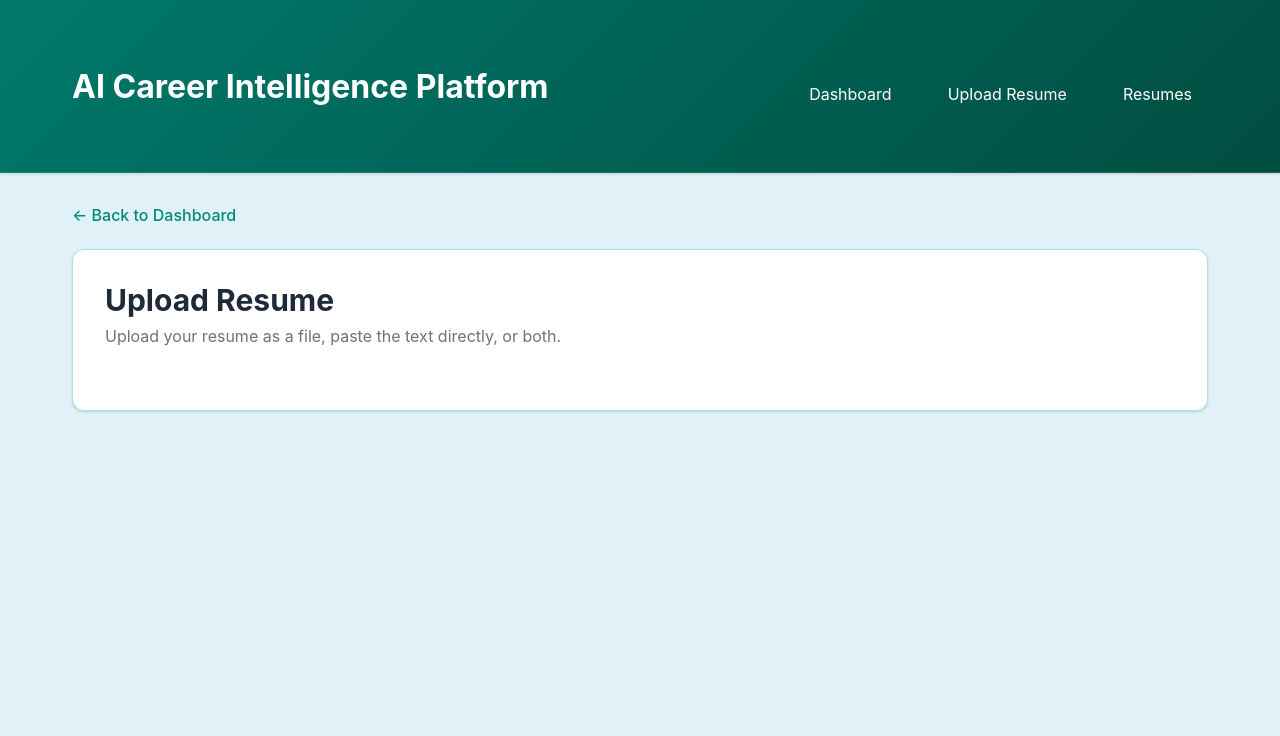
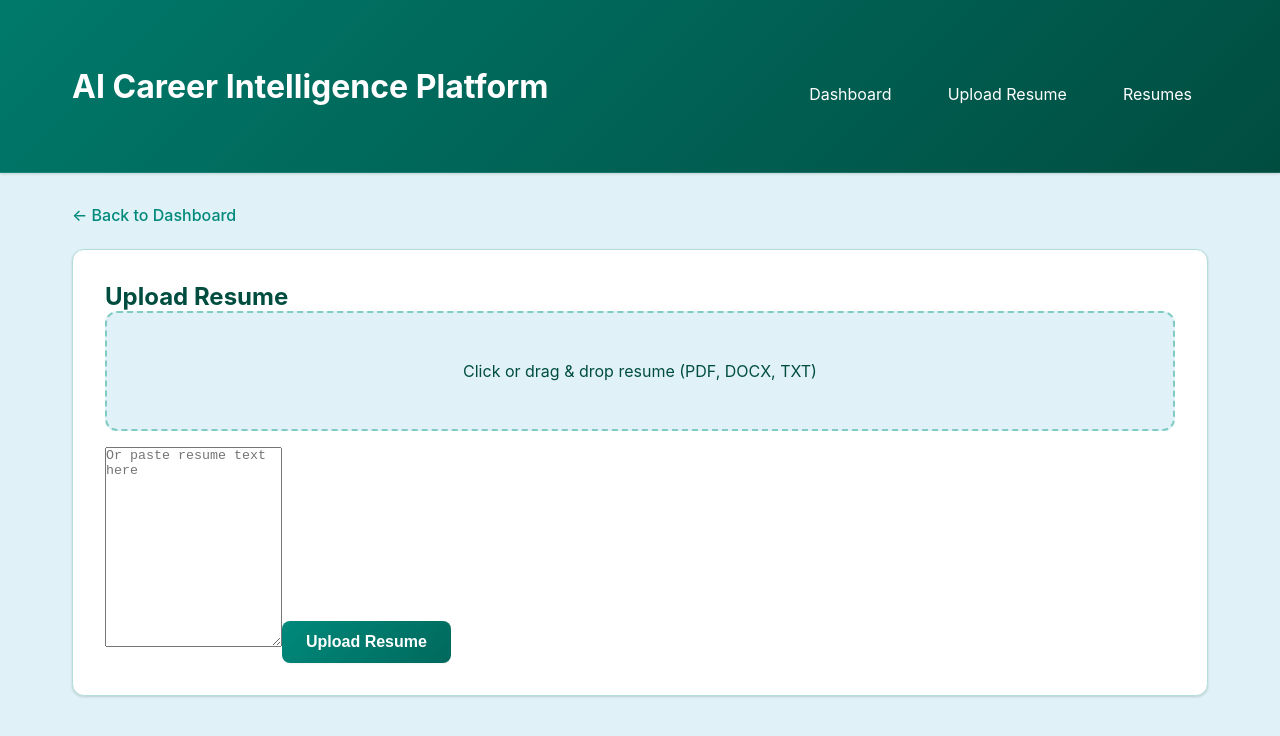
Before and after one commit to jaiswalprit3-ship-it/AI-Career-Intelligence-Platform, a Next.js app in the folder frontend/: page /upload in a window 1280 px wide. Shown: the top 736 px of the page. Built offline with nearby package versions, Linux system fonts and the light colour scheme; no server answers.

Commit message:
Fix upload UI rendering

```diff
--- a/frontend/app/upload/page.tsx
+++ b/frontend/app/upload/page.tsx
@@ -263,15 +263,15 @@
 //   )
 // }
 
-
 'use client'
 
 import { useState, useRef, DragEvent } from 'react'
 import Link from 'next/link'
 import { useRouter } from 'next/navigation'
-import { getClientId } from '@/lib/clientId'   // ✅ ADDED
+import { getClientId } from '@/lib/clientId'
 
-const BACKEND_URL = process.env.NEXT_PUBLIC_BACKEND_URL || 'http://localhost:8000'
+const BACKEND_URL =
+  process.env.NEXT_PUBLIC_BACKEND_URL || 'http://localhost:8000'
 
 const ALLOWED_FILE_TYPES = [
   'application/pdf',
@@ -286,7 +286,6 @@ export default function UploadResume() {
 
   const [resumeText, setResumeText] = useState('')
   const [selectedFile, setSelectedFile] = useState<File | null>(null)
-  const [uploadMethod, setUploadMethod] = useState<'text' | 'file'>('text')
   const [loading, setLoading] = useState(false)
   const [error, setError] = useState('')
   const [success, setSuccess] = useState('')
@@ -309,39 +308,15 @@ export default function UploadResume() {
   const handleFileSelect = (file: File) => {
     if (!validateFile(file)) return
     setSelectedFile(file)
+    setResumeText('')
     setError('')
-    setResumeText('')
-  }
-
-  const handleFileInputChange = (e: React.ChangeEvent<HTMLInputElement>) => {
-    const file = e.target.files?.[0]
-    if (file) handleFileSelect(file)
-  }
-
-  const handleDragOver = (e: DragEvent<HTMLDivElement>) => {
-    e.preventDefault()
-    setIsDragging(true)
-  }
-
-  const handleDragLeave = (e: DragEvent<HTMLDivElement>) => {
-    e.preventDefault()
-    setIsDragging(false)
   }
 
   const handleDrop = (e: DragEvent<HTMLDivElement>) => {
     e.preventDefault()
     setIsDragging(false)
-
     const file = e.dataTransfer.files?.[0]
-    if (file) {
-      handleFileSelect(file)
-      setUploadMethod('file')
-    }
-  }
-
-  const handleRemoveFile = () => {
-    setSelectedFile(null)
-    if (fileInputRef.current) fileInputRef.current.value = ''
+    if (file) handleFileSelect(file)
   }
 
   const handleSubmit = async (e: React.FormEvent) => {
@@ -352,47 +327,34 @@ export default function UploadResume() {
 
     try {
       const formData = new FormData()
+      formData.append('client_id', getClientId())
 
-      // ✅ ADD CLIENT ID
-      const clientId = getClientId()
-      formData.append('client_id', clientId)
-
-      if (selectedFile) {
-        formData.append('file', selectedFile)
-      }
-
-      if (resumeText.trim()) {
-        formData.append('resume_text', resumeText.trim())
-      }
+      if (selectedFile) formData.append('file', selectedFile)
+      if (resumeText.trim()) formData.append('resume_text', resumeText.trim())
 
       if (!selectedFile && !resumeText.trim()) {
-        setError('Please upload a resume file or paste resume text')
+        setError('Please upload a file or paste resume text')
         setLoading(false)
         return
       }
 
-      const response = await fetch(`${BACKEND_URL}/resumes`, {
+      const res = await fetch(`${BACKEND_URL}/resumes`, {
         method: 'POST',
         body: formData,
       })
 
-      if (!response.ok) {
-        const data = await response.json()
-        throw new Error(data.detail || 'Failed to upload resume')
+      if (!res.ok) {
+        const data = await res.json()
+        throw new Error(data.detail || 'Upload failed')
       }
 
       setSuccess('Resume uploaded successfully!')
       setResumeText('')
       setSelectedFile(null)
-      setUploadMethod('text')
 
-      if (fileInputRef.current) fileInputRef.current.value = ''
-
-      setTimeout(() => {
-        router.push('/resumes')
-      }, 1500)
+      setTimeout(() => router.push('/resumes'), 1200)
     } catch (err: any) {
-      setError(err.message || 'An error occurred while uploading the resume')
+      setError(err.message || 'Something went wrong')
     } finally {
       setLoading(false)
     }
@@ -415,20 +377,50 @@ export default function UploadResume() {
         <Link href="/" className="back-link">← Back to Dashboard</Link>
 
         <div className="card">
-          <h2 style={{ marginBottom: '0.5rem', color: '#1f2937', fontSize: '1.875rem', fontWeight: 700 }}>
-            Upload Resume
-          </h2>
-
-          <p style={{ color: '#6b7280', marginBottom: '2rem' }}>
-            Upload your resume as a file, paste the text directly, or both.
-          </p>
+          <h2>Upload Resume</h2>
 
           {error && <div className="error">{error}</div>}
           {success && <div className="success">{success}</div>}
 
           <form onSubmit={handleSubmit}>
-            {/* rest of JSX unchanged */}
-            {/* (intentionally not modified) */}
+            {/* FILE UPLOAD */}
+            <div
+              className={`file-upload-area ${isDragging ? 'dragover' : ''}`}
+              onDragOver={e => {
+                e.preventDefault()
+                setIsDragging(true)
+              }}
+              onDragLeave={() => setIsDragging(false)}
+              onDrop={handleDrop}
+              onClick={() => fileInputRef.current?.click()}
+            >
+              <p>
+                {selectedFile
+                  ? selectedFile.name
+                  : 'Click or drag & drop resume (PDF, DOCX, TXT)'}
+              </p>
+              <input
+                ref={fileInputRef}
+                type="file"
+                accept=".pdf,.docx,.txt"
+                hidden
+                onChange={e =>
+                  e.target.files && handleFileSelect(e.target.files[0])
+                }
+              />
+            </div>
+
+            {/* TEXT AREA */}
+            <textarea
+              placeholder="Or paste resume text here"
+              value={resumeText}
+              onChange={e => setResumeText(e.target.value)}
+              style={{ minHeight: 200, marginTop: '1rem' }}
+            />
+
+            <button className="btn" disabled={loading} style={{ marginTop: '1rem' }}>
+              {loading ? 'Uploading...' : 'Upload Resume'}
+            </button>
           </form>
         </div>
       </main>
```
